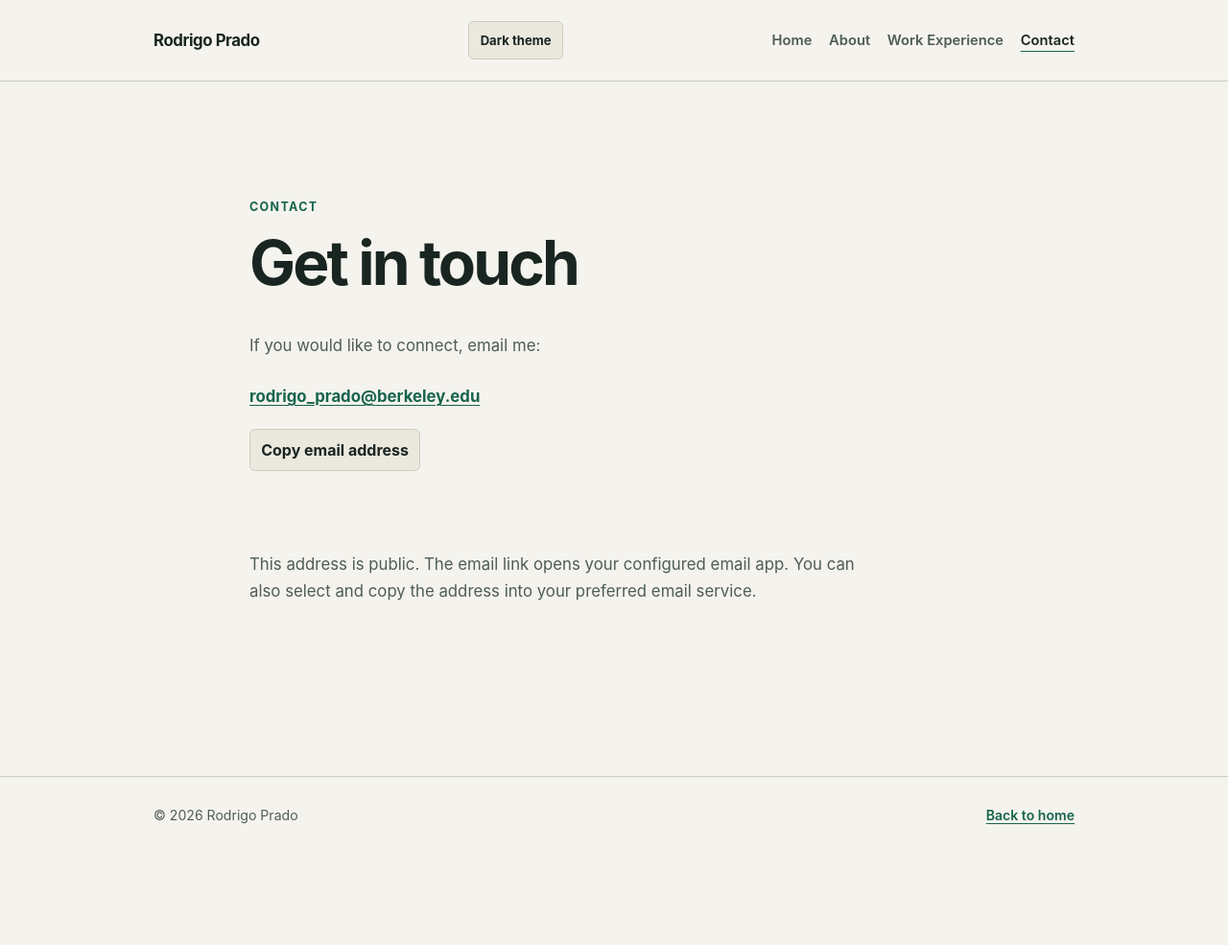
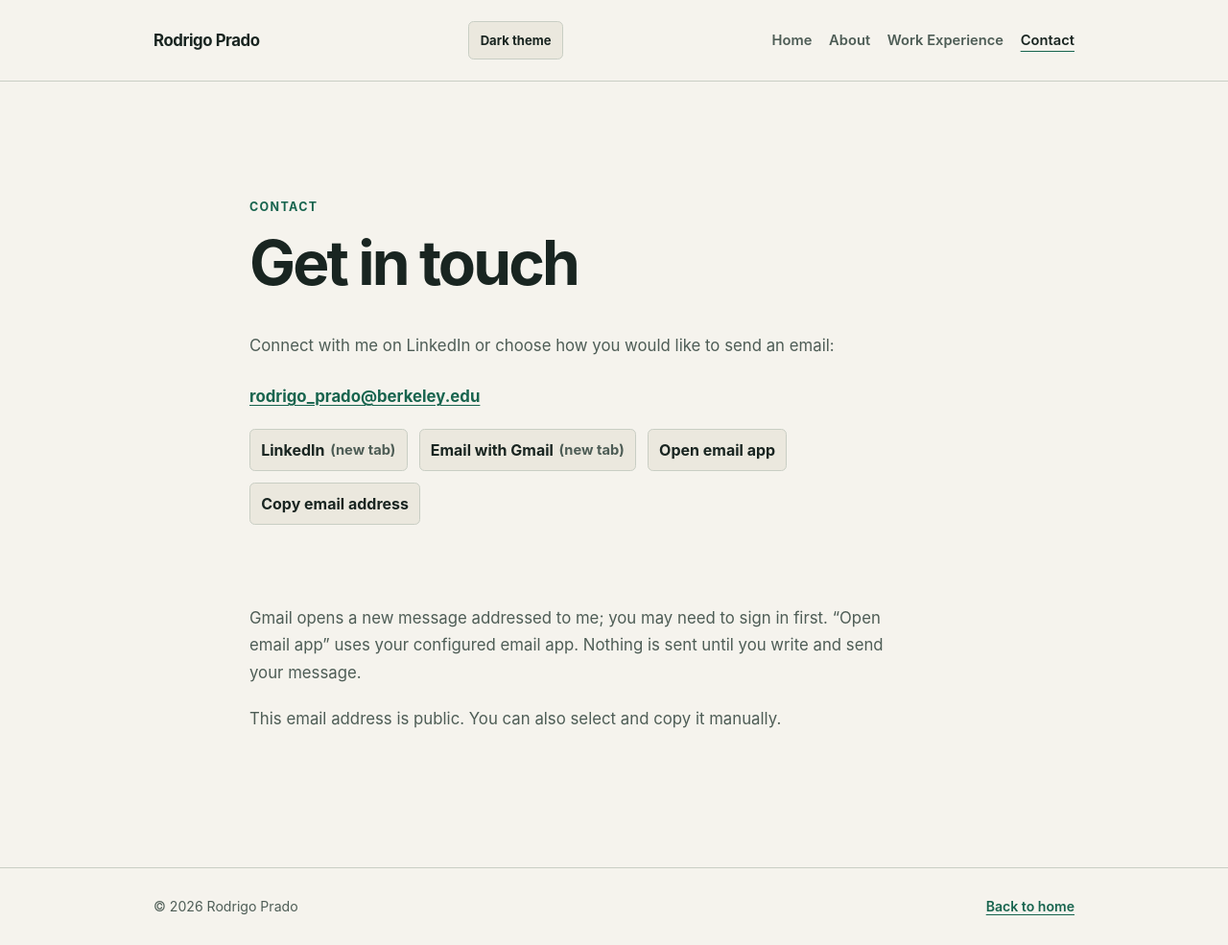
Before and after one commit to rogprado/rogprado.github.io, a Jekyll site: the page built from contact.md, in a window 1280 px wide. Shown: the whole page at 96% size. Built offline with Jekyll 4.4.1, drawn with Linux system fonts in a browser that asks for light colours; before the commit the page ends 900 px from its top, so only the background shows below that.

Commit message:
Add LinkedIn, Gmail, and email-app contact buttons

```diff
--- a/assets/css/main.css
+++ b/assets/css/main.css
@@ -143,7 +143,8 @@ button:focus-visible {
 }
 
 .theme-toggle,
-.contact-copy {
+.contact-copy,
+.contact-link {
   min-height: 2.5rem;
   padding: 0.45rem 0.7rem;
   border: 1px solid var(--line);
@@ -157,13 +158,30 @@ button:focus-visible {
 }
 
 .theme-toggle:hover,
-.contact-copy:hover {
+.contact-copy:hover,
+.contact-link:hover {
   border-color: var(--accent);
 }
 
-.contact-copy {
+.contact-copy,
+.contact-link {
   min-height: 2.75rem;
   font-size: 1rem;
+}
+
+.contact-actions {
+  display: flex;
+  flex-wrap: wrap;
+  gap: 0.75rem;
+  align-items: stretch;
+}
+
+.contact-link {
+  display: inline-flex;
+  align-items: center;
+  flex-wrap: wrap;
+  gap: 0.35rem;
+  text-decoration: none;
 }
 
 .contact-copy:disabled {
--- a/contact.md
+++ b/contact.md
@@ -1,7 +1,7 @@
 ---
 layout: default
 title: Contact
-description: "Contact Rodrigo Prado by email."
+description: "Connect with Rodrigo Prado on LinkedIn or by email using Gmail or your preferred email app."
 permalink: /contact/
 ---
 
@@ -10,13 +10,19 @@ permalink: /contact/
     <p class="eyebrow">Contact</p>
     <h1>Get in touch</h1>
   </header>
-  <p>If you would like to connect, email me:</p>
+  <p>Connect with me on LinkedIn or choose how you would like to send an email:</p>
   <p class="contact-email">
     <a href="mailto:rodrigo_prado@berkeley.edu">rodrigo_prado@berkeley.edu</a>
   </p>
-  <button class="contact-copy" type="button" data-copy-email hidden>Copy email address</button>
+  <div class="contact-actions" aria-label="Contact options" role="group">
+    <a class="contact-link" href="https://www.linkedin.com/in/rodrigo-g-prado/" target="_blank" rel="noopener noreferrer">LinkedIn <span class="small-note">(new tab)</span></a>
+    <a class="contact-link" href="https://mail.google.com/mail/?view=cm&amp;fs=1&amp;to=rodrigo_prado%40berkeley.edu" target="_blank" rel="noopener noreferrer">Email with Gmail <span class="small-note">(new tab)</span></a>
+    <a class="contact-link" href="mailto:rodrigo_prado@berkeley.edu">Open email app</a>
+    <button class="contact-copy" type="button" data-copy-email hidden>Copy email address</button>
+  </div>
   <p class="small-note copy-status" role="status" aria-live="polite" aria-atomic="true" data-copy-status></p>
-  <p class="small-note">This address is public. The email link opens your configured email app. You can also select and copy the address into your preferred email service.</p>
+  <p class="small-note">Gmail opens a new message addressed to me; you may need to sign in first. “Open email app” uses your configured email app. Nothing is sent until you write and send your message.</p>
+  <p class="small-note">This email address is public. You can also select and copy it manually.</p>
 </article>
 
 <script src="{{ '/assets/js/contact.js' | relative_url }}" defer></script>
```
Also changed, not shown: Change2.md (+5 -1 lines).
